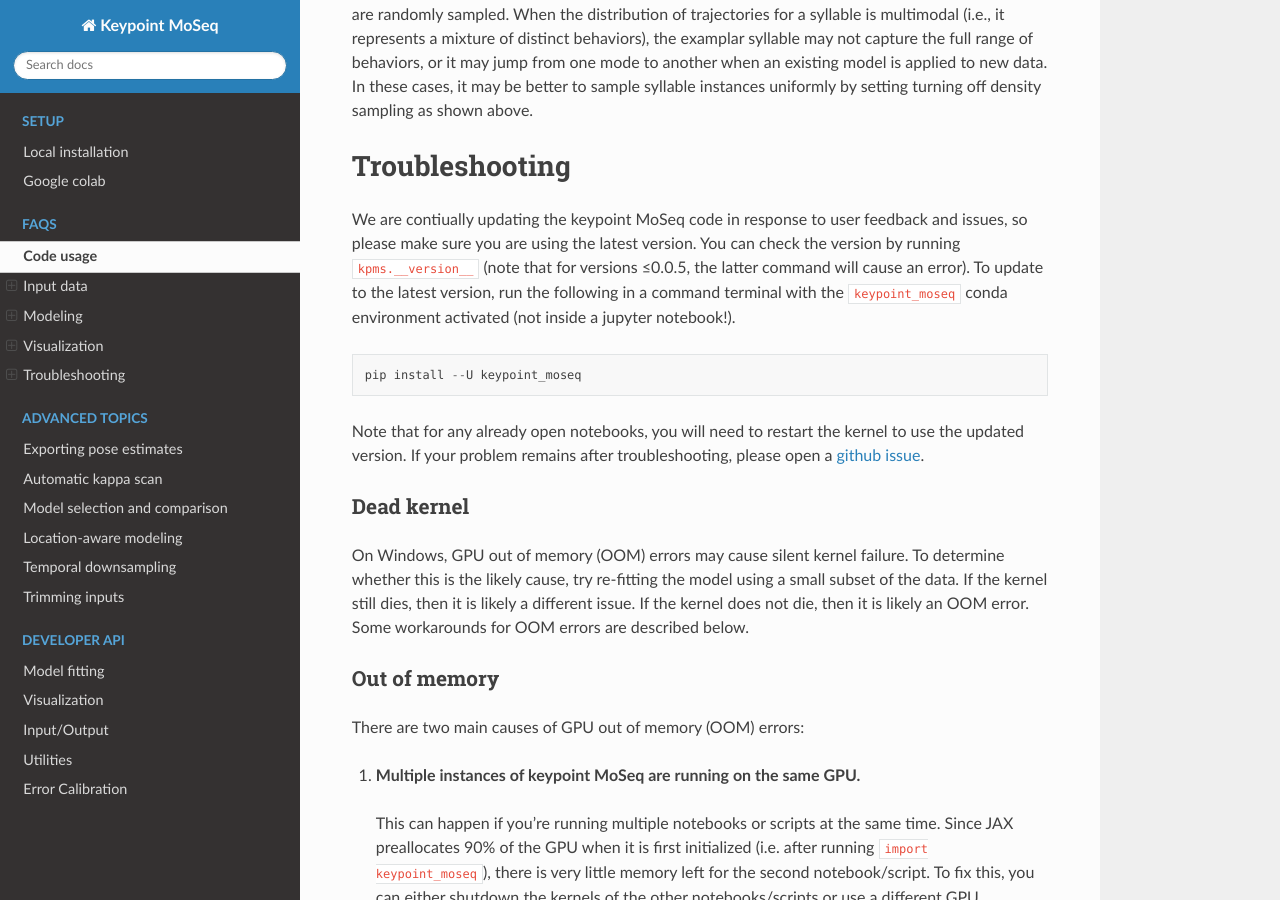
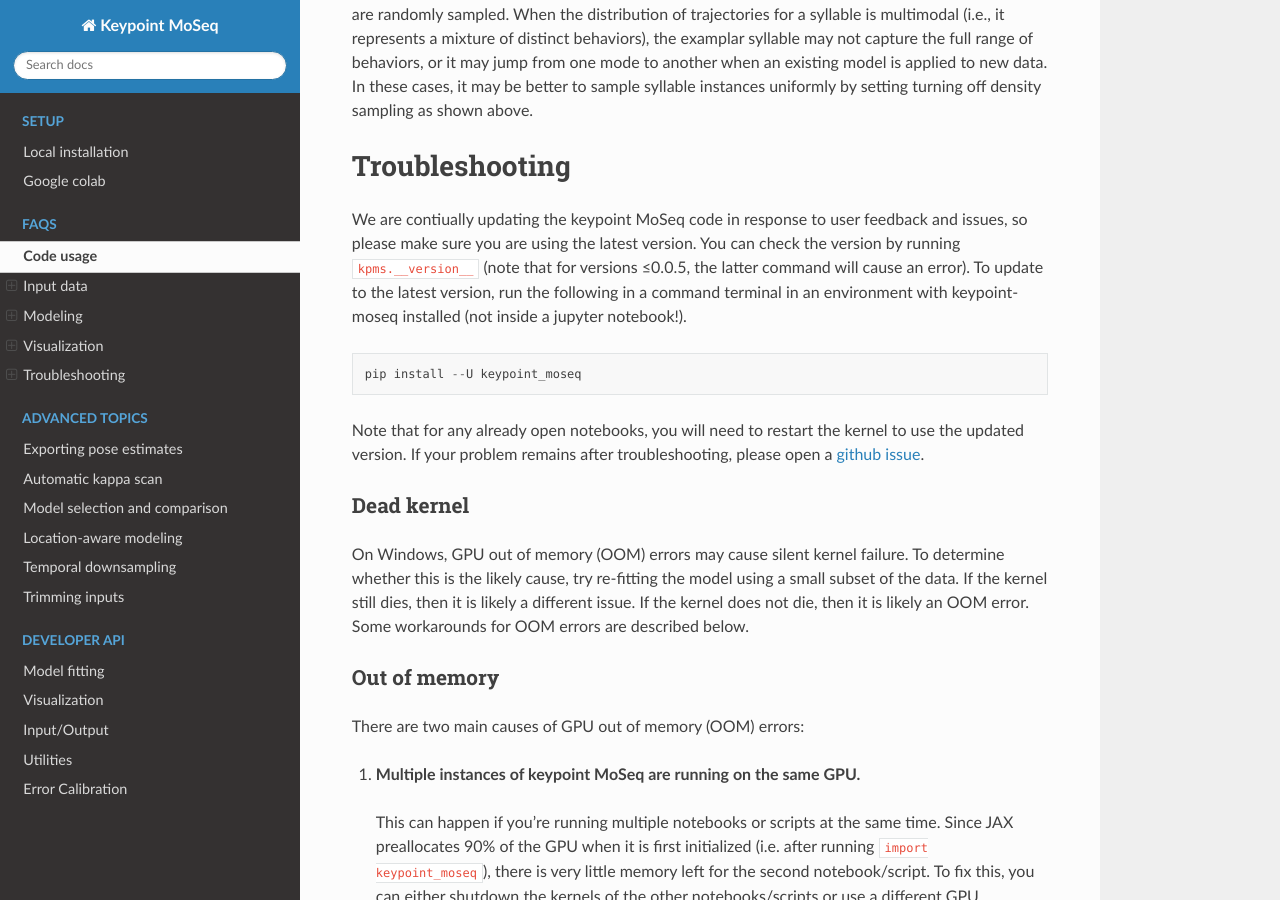
Before and after one commit to dattalab/keypoint-moseq, a Sphinx documentation site: the page built from docs/source/FAQs.rst, in a window 1280 px wide and 900 px high, scrolled down 10564 px. Built offline with Sphinx 7.4.7 and the Read the Docs theme 3.1.0, drawn with Linux system fonts in a browser that asks for light colours; pages that are not in the unit, such as notebooks, are missing from menus.

Commit message:
cleeaning up more documentation after installation refactor

```diff
--- a/docs/source/FAQs.rst
+++ b/docs/source/FAQs.rst
@@ -396,7 +396,7 @@
 Troubleshooting
 ===============
 
-We are contiually updating the keypoint MoSeq code in response to user feedback and issues, so please make sure you are using the latest version. You can check the version by running ``kpms.__version__`` (note that for versions ≤0.0.5, the latter command will cause an error). To update to the latest version, run the following in a command terminal with the ``keypoint_moseq`` conda environment activated (not inside a jupyter notebook!).
+We are contiually updating the keypoint MoSeq code in response to user feedback and issues, so please make sure you are using the latest version. You can check the version by running ``kpms.__version__`` (note that for versions ≤0.0.5, the latter command will cause an error). To update to the latest version, run the following in a command terminal in an environment with keypoint-moseq installed (not inside a jupyter notebook!).
 
 .. code-block:: python
 
```
Also changed, not shown: docs/keypoint_moseq_colab.ipynb.
